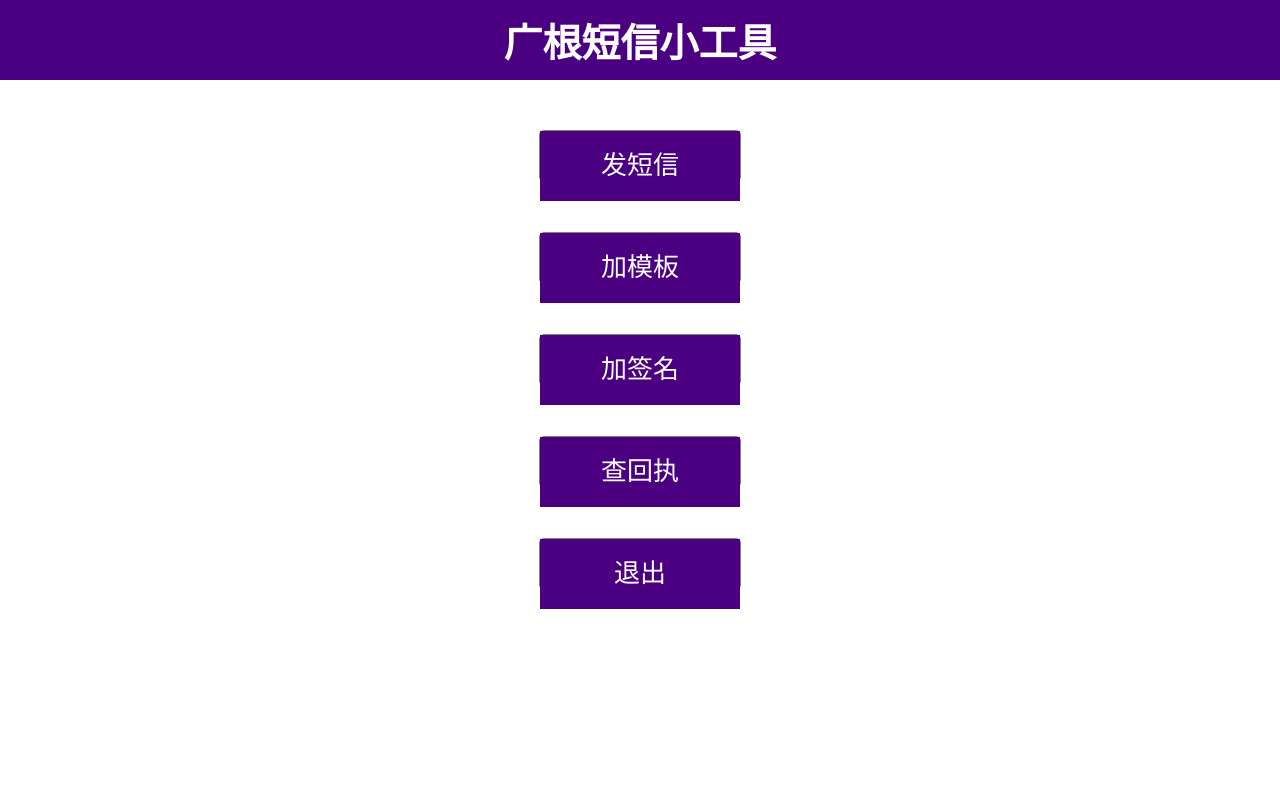
After one commit to colaftc/ggtools, a Flask app: template templates/sms_index.html in a window 1280 px wide. The commit adds this page. Run offline with Flask 2, Linux system fonts and the light colour scheme; the template is opened without the code that fills it, so the values that code supplies are empty; the visitor is signed in with stand-in values (Sample User, id 1); some libraries are stand-ins or nearby versions.

Commit message:
add sms send module

```diff
--- a/app.py
+++ b/app.py
@@ -1,12 +1,19 @@
 #! /usr/bin/env python3
-
+from typing import List, Any
 from flask import Flask, jsonify, request, make_response, render_template, session, redirect, url_for, flash
 from PIL import Image, ImageDraw, ImageFont
+from collections import namedtuple
 import requests
 import pyzbar.pyzbar as pyzbar
 import qrcode
 from celery import Celery
 from flask_mail import Mail, Message
+from blueprints import sms_app
+from flask_pymongo import PyMongo
+# tencent cloud sdk
+from tencentcloud.common import credential
+from tencentcloud.common.exception.tencent_cloud_sdk_exception import TencentCloudSDKException
+from tencentcloud.sms.v20190711 import sms_client, models
 import os
 
 
@@ -14,12 +21,20 @@ flask_app = Flask(__name__)
 flask_app.config['SECRET_KEY'] = 'somethinguniqueandrememberless'
 flask_app.config['CELERY_BROKER_URL'] = 'amqp://ggadmin:GG_20200401@www.rechatun.com:5672/'
 flask_app.config['CELERY_BROKER_URL'] = 'amqp://ggadmin:GG_20200401@www.rechatun.com:5672/'
+flask_app.config['MONGODB_URI'] = 'mongodb://localhost/sms'
 flask_app.config['result_backend'] = 'redis://www.rechatun.com:6899/0'
 flask_app.config['accept_content'] = ['pickle', 'json']
 flask_app.config['result_serializer'] = 'pickle'
 
+
 celery = Celery(flask_app.name, broker=flask_app.config['CELERY_BROKER_URL'])
 celery.conf.update(flask_app.config)
+mongo = PyMongo(flask_app, uri=flask_app.config['MONGODB_URI'])
+
+# sms settings
+flask_app.config['TX_APPID'] = 'AKID6PSFl0LRt4zYy8MYpKZXEepjMifNobCP'
+flask_app.config['TX_APPSECRET'] = '6bcMs64ylHWVMxITOcgV7crqY0LSJgx4'
+flask_app.config['SMS_SDKAPPID'] = '1400491233'
 
 # Flask-Mail configuration
 flask_app.config['MAIL_SERVER'] = 'smtp.126.com'
@@ -29,12 +44,70 @@ flask_app.config['MAIL_USERNAME'] = 'colaftc'
 flask_app.config['MAIL_PASSWORD'] = 'QKRIUAMMLHGGYEGB'
 flask_app.config['MAIL_DEFAULT_SENDER'] = 'colaftc@126.com'
 
+flask_app.register_blueprint(sms_app)
+
 mail = Mail(flask_app)
+g_no_check_list = [
+    '/login',
+    '/mail',
+    '/exp/info',
+    '/qr/decode',
+    '/qr/rebuild',
+    '/celery',
+]
+
+
+SentClient = namedtuple('SentClient', ['client_name', 'client_number'])
+
+
+def init_tx_credential():
+    return credential.Credential(secretId=flask_app.config['TX_APPID'], secretKey=flask_app.config['TX_APPSECRET'])
+
+
+def save_sent_sms(sent_list: List[SentClient], err=None):
+    if err is not None:
+        print('发送出错不作记录')
+        return
+
+    with flask_app.app_context():
+        mongo.db.sms.insert_many([{
+            'client_name': v['client_name'],
+            'client_number': v['client_number'],
+        } for v in sent_list])
+
 
 @celery.task
-def test_task():
-    with open('./testing.dat', 'w+', encoding='utf-8') as f:
-        f.write(flask_app.config['SECRET_KEY'])
+def send_sms_task(numbers: List[SentClient], sign: str = '浩轩陈皮', template_id='881535'):
+    req = prepare_send_sms(template_id, sign)
+    send_sms(numbers, req)
+
+
+def prepare_send_sms(template_id='881535', sign: str = '浩轩陈皮') -> models.SendSmsRequest:
+    req = models.SendSmsRequest()
+    req.SmsSdkAppid = flask_app.config['SMS_SDKAPPID']
+    req.Sign = sign
+    req.TemplateID = template_id
+    return req
+
+
+def parse_client_list():
+    # TODO: make this complete
+    pass
+
+
+def send_sms(numbers: List[SentClient], req: models.SendSmsRequest, after_send_func=None):
+    client = sms_client.SmsClient(init_tx_credential(), 'ap-guangzhou')
+    req.PhoneNumberSet = numbers
+    error = None
+    try:
+        resp = client.SendSms(req)
+        return resp.to_json_string()
+    except TencentCloudSDKException as err:
+        error = err
+        print(err)
+    finally:
+        if after_send_func is not None:
+            after_send_func(numbers=numbers, err=error)
 
 
 @celery.task
@@ -48,12 +121,15 @@ def send_mail_async(content: str, subject: str, to: str, mailer: Mail = mail) ->
 
 @flask_app.before_request
 def before_request(*args, **kwargs):
-    if request.path == '/login':
+    if request.path in g_no_check_list:
         return None
 
-    user = request.cookies.get('user', None)
+    user = session.get('user')
     if user is not None:
+        request.user = user
         return None
+
+    request.user = None
     return redirect('/login')
 
 
@@ -62,7 +138,27 @@ def login():
     if request.method == 'GET':
         return render_template('login.html', form=request.form)
     else:
-        raise NotImplementedError('未写好')
+        username = request.form.get('username')
+        pwd = request.form.get('password')
+        if username == 'ggadmin' and pwd == 'GG_20200401':
+            resp = make_response('<html></html>', 301)
+            session['user'] = {
+                'username': 'ggadmin',
+                'role': 'admin',
+            }
+            resp.headers['content-type'] = 'text/plain'
+            resp.headers['location'] = url_for('sms.index')
+            flash('登录成功')
+            return resp
+        else:
+            return render_template('login.html')
+
+
+@flask_app.route('/logout', methods=['GET'])
+def logout():
+    session.pop('user')
+    request.user = None
+    return redirect(url_for('login'))
 
 
 @flask_app.route('/mail', methods=['GET', 'POST'])
@@ -89,12 +185,6 @@ def mail():
         flash('An email will be sent to {0} in one minute'.format(email))
 
     return redirect(url_for('mail'))
-
-
-@flask_app.route('/celery', methods=['GET', 'POST'])
-def tests():
-    task = test_task.apply_async(countdown=20)
-    return 'ok'
 
 
 def decode_qrcode(url: str, filename: str = 'temp.jpg') -> str:
@@ -177,7 +267,5 @@ def exp_info():
     return jsonify(result)
 
 
-# TODO : write transport info query here...
-
 if __name__ == '__main__':
     flask_app.run(port=8000)
--- /dev/null
+++ b/templates/layout.html
@@ -0,0 +1,45 @@
+<!DOCTYPE html>
+<html lang="en">
+<head>
+    <meta charset="UTF-8">
+    <title>{% block title %} SMS {% endblock %}</title>
+    <style>
+        *{
+            margin: 0;
+            padding: 0;
+        }
+        .container{
+            width: 100vw;
+            height: 100vh;
+            display: flex;
+            flex-direction: column;
+            font-size: 26px;
+        }
+        header{
+            width: 100%;
+            height: 80px;
+            background-color: indigo;
+            color: white;
+            display: flex;
+            flex-direction: column;
+            justify-content: center;
+            align-items: center;
+        }
+        {% block css %}
+
+        {% endblock %}
+    </style>
+</head>
+<body>
+<div class="container">
+    <header>
+        {% block header %}
+            <h2>广根短信小工具</h2>
+        {% endblock %}
+    </header>
+    {% block content %}
+
+    {% endblock %}
+</div>
+</body>
+</html>
--- /dev/null
+++ b/templates/sms_index.html
@@ -0,0 +1,46 @@
+{% extends "layout.html" %}
+
+{% block css %}
+
+        .op-list{
+            list-style: none;
+            display: flex;
+            width: 100%;
+            flex-direction: column;
+            justify-content: center;
+            align-items: center;
+        }
+        .op-list li{
+            border-radius: 5px;
+            border: 1px solid gray;
+            width: 200px;
+            height: 50px;
+            margin-top: 50px;
+            text-align: center;
+            line-height: 30px;
+        }
+        .op-list li a{
+            display: block;
+            width: 100%;
+            height: 100%;
+            padding-top: 20px;
+            background-color: indigo;
+            color: white;
+            text-decoration: none;
+        }
+        li a:hover a:active{
+            background-color: white;
+            color: gray;
+            font-size: 10px;
+        }
+{% endblock %}
+
+{% block content %}
+    <ul class="op-list">
+        <li><a href="{{ url_for('sms.send') }}">发短信</a></li>
+        <li><a href="#">加模板</a></li>
+        <li><a href="#">加签名</a></li>
+        <li><a href="#">查回执</a></li>
+        <li><a href="{{ url_for('logout') }}">退出</a></li>
+    </ul>
+{% endblock %}
```
Also changed, not shown: blueprints.py (added, +32 -0 lines), templates/login.html (+50 -5 lines), templates/sms_send.html (added, +8 -0 lines).
